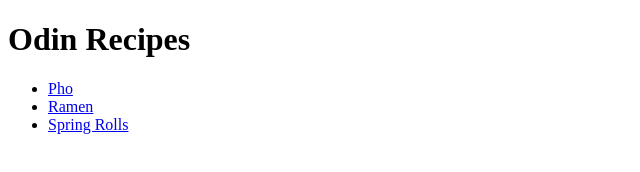
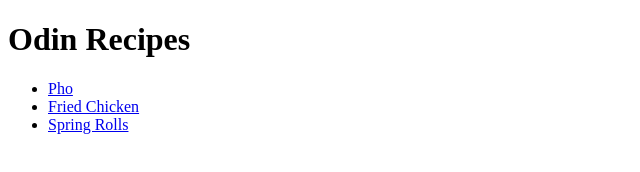
Before and after one commit to Selis9/odin-recipes, a plain HTML site: page index.html in a window 1280 px wide. Shown: the full height of the page, 0-640 px from the left. Drawn offline with Linux system fonts and the light colour scheme.

Commit message:
changes to incorrect labels updated recipes to from ramen to chicken. updated links in index as it was incorrectly labeled.

```diff
--- a/index.html
+++ b/index.html
@@ -8,7 +8,7 @@
     <h1>Odin Recipes</h1>
     <ul>
         <li><a href="./recipes/pho.html">Pho</a></li>
-        <li><a href="./recipes/ramen.html">Ramen</a></li>
+        <li><a href="./recipes/fchicken.html">Fried Chicken</a></li>
         <li><a href="./recipes/springrolls.html">Spring Rolls</a></li>
     </ul>
 </body>
```
Also changed, not shown: recipes/fchicken.html (renamed from recipes/ramen.html).
